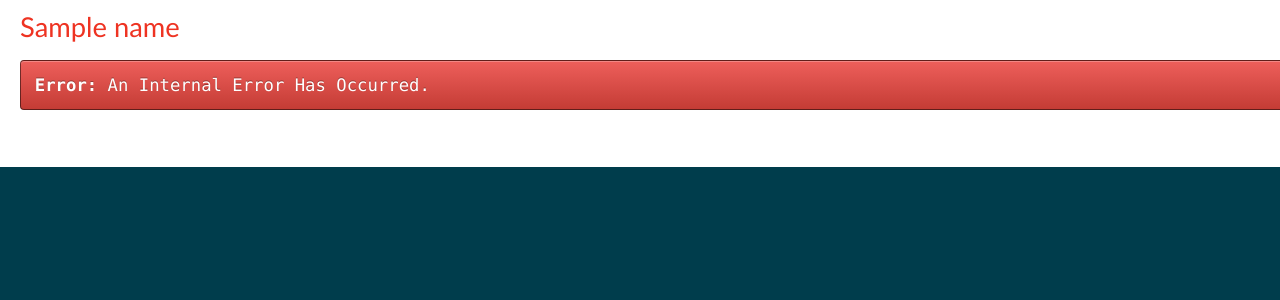
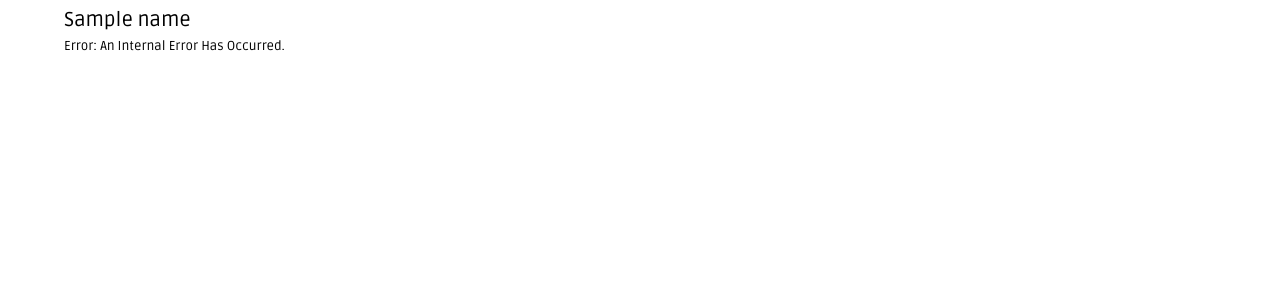
Before and after one commit to yegnold/mealplanner, a CakePHP app: the page made by app/View/Errors/error500.ctp in a window 1280 px wide. Shown: the top 300 px of the page. Run offline with PHP 8.4 and a stand-in for CakePHP, Linux system fonts and the light colour scheme; the template is opened without the code that fills it: most values are stand-ins (such as "Sample title", 1, 10 or a date in 2020); data that the repository does not hold is empty; some libraries are stand-ins or nearby versions.

Commit message:
Tarting up the design of the mealplanner.

```diff
--- a/app/View/Layouts/default.ctp
+++ b/app/View/Layouts/default.ctp
@@ -7,8 +7,9 @@
 	</title>
 	<?php
 		echo $this->Html->meta('icon');
-
-		echo $this->Html->css('cake.generic');
+    ?>
+	<link href='http://fonts.googleapis.com/css?family=Ruda:400,700' rel='stylesheet' type='text/css'>
+	<?php
         echo $this->Html->css('mealplanner');
 		echo $this->Html->css('mealplanner.print', null, array('media' => 'print'));
 
@@ -29,14 +30,9 @@
 			<?php echo $this->fetch('content'); ?>
 		</div>
 		<div id="footer">
-			<?php echo $this->Html->link(
-					$this->Html->image('cake.power.gif', array('alt' => 'Powered by CakePHP', 'border' => '0')),
-					'http://www.cakephp.org/',
-					array('target' => '_blank', 'escape' => false)
-				);
-			?>
+
 		</div>
 	</div>
-	<?php echo $this->element('sql_dump'); ?>
+	<?php //echo $this->element('sql_dump'); ?>
 </body>
 </html>
--- a/app/webroot/css/mealplanner.css
+++ b/app/webroot/css/mealplanner.css
@@ -1,26 +1,107 @@
 @charset "utf-8";
 
+
+/* http://meyerweb.com/eric/tools/css/reset/
+   v2.0 | 20110126
+   License: none (public domain)
+*/
+
+html, body, div, span, applet, object, iframe,
+h1, h2, h3, h4, h5, h6, p, blockquote, pre,
+a, abbr, acronym, address, big, cite, code,
+del, dfn, em, img, ins, kbd, q, s, samp,
+small, strike, strong, sub, sup, tt, var,
+b, u, i, center,
+dl, dt, dd, ol, ul, li,
+fieldset, form, label, legend,
+table, caption, tbody, tfoot, thead, tr, th, td,
+article, aside, canvas, details, embed,
+figure, figcaption, footer, header, hgroup,
+menu, nav, output, ruby, section, summary,
+time, mark, audio, video {
+	margin: 0;
+	padding: 0;
+	border: 0;
+	font-size: 100%;
+	font: inherit;
+	vertical-align: baseline;
+}
+/* HTML5 display-role reset for older browsers */
+article, aside, details, figcaption, figure,
+footer, header, hgroup, menu, nav, section {
+	display: block;
+}
+body {
+	line-height: 1;
+}
+ol, ul {
+	list-style: none;
+}
+blockquote, q {
+	quotes: none;
+}
+blockquote:before, blockquote:after,
+q:before, q:after {
+	content: '';
+	content: none;
+}
+table {
+	border-collapse: collapse;
+	border-spacing: 0;
+}
+
+
+body {
+	font-family: 'Ruda', sans-serif;
+	font-size:13px;
+}
+
+h1 {
+	font-size:24px;
+	margin:12px 0;
+}
+h2 {
+	font-size:20px;
+	margin:10px 0;
+}
+h3 {
+	font-size:16px;
+	margin:8px 0;
+}
+h4 {
+	font-size:14px;
+	margin:7px 0;
+}
+h5, h6 {
+	font-size:12px;
+	margin:6px 0;
+}
+
+#container {
+	margin:0 5vw;
+}
 #left {
-    width:20%;
+    width:20vw;
     float:left;
-    border-right:1px solid palegoldenrod;
+    border-right:1px solid #D6EFDE;
     margin-right:9%;
 }
 
 #main {
     float:left;
-    width:70%;
+    width:55vw;
 }
 
 .meal {
 	display:block;
 	clear:left;
 	padding:5px;
-	border:1px solid #333;
+	border:1px solid #999;
 	background-color:#efefef;
 	margin:0 0 2px 0;
-	width:150px;
+	width:80%;
 	cursor:move;
+	margin:5px 0;
 }
 
 .disabled-meal {
--- a/app/webroot/js/models/scheduled-meal.js
+++ b/app/webroot/js/models/scheduled-meal.js
@@ -3,7 +3,7 @@ define([
 ], function(Backbone){
 	var ScheduledMeal = Backbone.Model.extend({
 		// TODO: Need to make URL proper innit bruv
-		urlRoot: '../scheduled_meals',
+		urlRoot: document.getElementById('planner-table').getAttribute('data-scheduled_meals_path'),
 		defaults: function(){
 			return {
 				id: null,
--- a/app/webroot/js/views/slot.js
+++ b/app/webroot/js/views/slot.js
@@ -12,6 +12,7 @@ define([
 		className: "slot",
 		events: {
 			'dragover'	: 'handleDragOver',
+			'dragleave' : 'handleDragLeave',
 			'drop'		: 'handleDrop'
 		},
 		initialize: function() {
@@ -27,11 +28,15 @@ define([
 		handleDragOver: function(e) {
 			var transfer_data = e.originalEvent.dataTransfer.getData('text/plain');
 			if(transfer_data.match(/PlannableMeal/)) {
+				this.$el.addClass('active');
 				e.preventDefault();
 				return false;
 			}
 			return true;
 
+		},
+		handleDragLeave: function(e) {
+			this.$el.removeClass('active');
 		},
 		/**
 		 * Handle the drop of a PlannableMeal instance on to this slot.
@@ -49,6 +54,7 @@ define([
 			// The dataTransfer object contains the model name and ID of the dragged element.
 			var transfer_data = e.originalEvent.dataTransfer.getData('text/plain');
 			if(transfer_data.match(/PlannableMeal:([0-9]+)$/)) {
+				this.$el.removeClass('active');
 				var new_scheduled_meal = new ScheduledMeal;
 				new_scheduled_meal.set('meal_type', e.target.getAttribute('data-meal_type'));
 				new_scheduled_meal.set('participant_id', parseInt(e.target.getAttribute('data-participant_id')));
```
Also changed, not shown: other parts of app/webroot/css/mealplanner.css (+33 -4 lines), app/View/Planner/index.ctp (+10 -8 lines), app/webroot/js/views/bin.js (+9 -2 lines).
